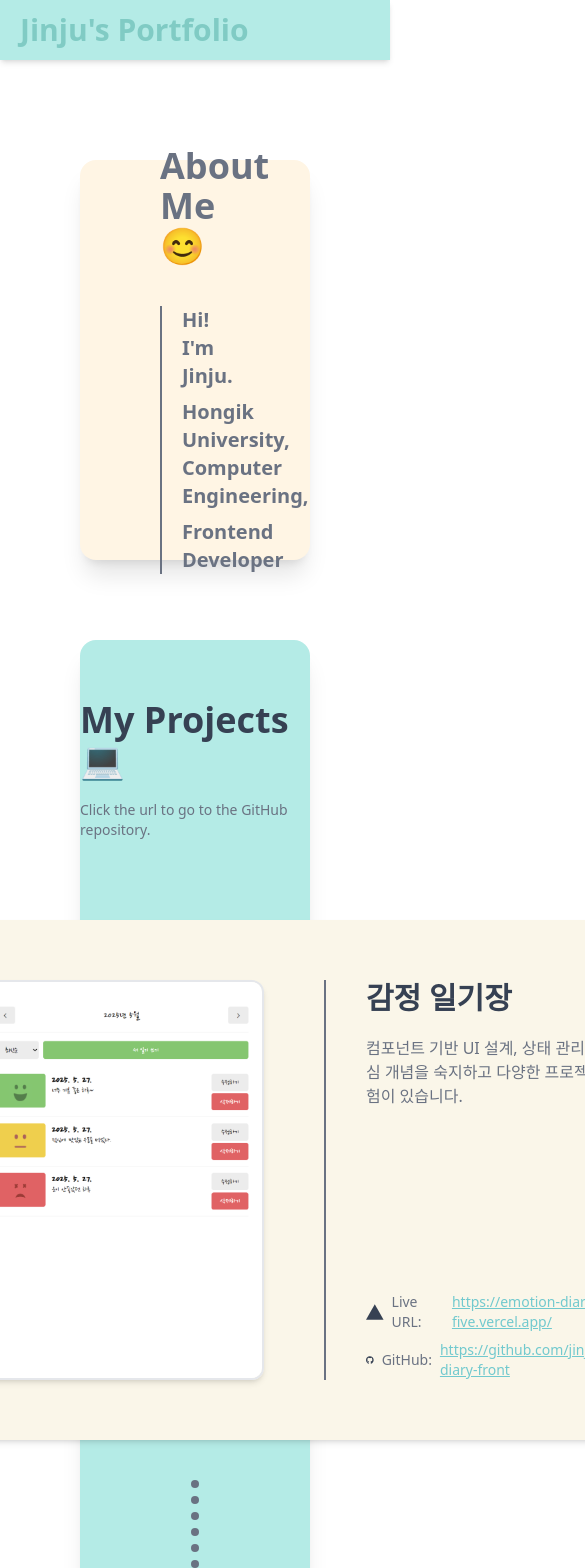
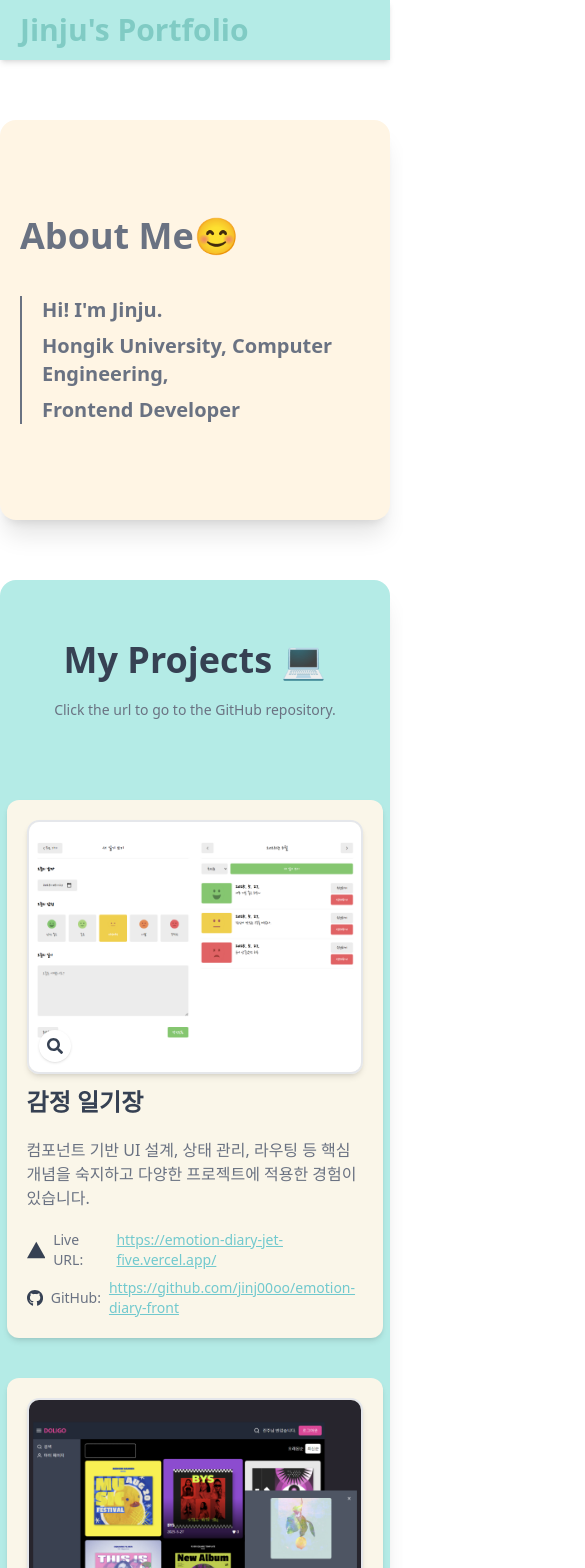
Before and after one commit to jinj00oo/jinju-portfolio, a React (Vite) app: page / in a window 390 px wide. Shown: the top 1568 px of the page, 585 px wide, since content can reach past the window. Built offline with nearby package versions, Linux system fonts and the light colour scheme.

Commit message:
모바일 반응형 UI 적용

```diff
--- a/src/App.tsx
+++ b/src/App.tsx
@@ -7,11 +7,11 @@ function App() {
   return (
     <div className="flex flex-col bg-white">
       <Navbar />
-      <div className="flex flex-col gap-20 py-15">
-        <div className="px-20 pt-10">
+      <div className="flex flex-col gap-15 md:gap-20 md:px-20 md:py-15">
+        <div className="">
           <AboutMe />
         </div>
-        <div className="flex flex-col gap-30 px-20 items-center">
+        <div className="flex flex-col gap-15 md:gap-30 items-center">
           <ProjectList />
           <SkillList />
         </div>
--- a/src/components/AboutMe.tsx
+++ b/src/components/AboutMe.tsx
@@ -1,6 +1,6 @@
 const AboutMe = () => {
   return (
-    <div className="flex flex-col h-100 gap-10 shadow-xl justify-center px-20 py-5 text-gray-500 rounded-2xl bg-[#FFF5E4]">
+    <div className="flex flex-col mt-15 md:mt-10 h-100 gap-10 shadow-xl justify-center px-5 py-5 md:px-20 md:py-5 text-gray-500 rounded-2xl bg-[#FFF5E4]">
       <div className="text-4xl font-semibold">About Me😊</div>
       <div className="flex flex-col text-xl font-semibold border-l-2 border-gray-500 pl-5 gap-2">
         <div>Hi! I'm Jinju.</div>
--- a/src/components/ProjectItem.tsx
+++ b/src/components/ProjectItem.tsx
@@ -11,9 +11,9 @@ const ProjectItem = ({ project }: ProjectItemProps) => {
   const [zoomed, setZoomed] = useState(false);
 
   return (
-    <div className="flex flex-col gap-10">
-      <div className="flex h-130 px-20 py-15 bg-[#FAF6E9] shadow-md hover:shadow-lg text-gray-700 rounded-xl gap-15 items-center">
-        <div className="w-140 h-100 rounded-xl relative">
+    <div className="flex flex-col sm:w-full md:w-full gap-10">
+      <div className="flex flex-col gap-3 md:gap-15 md:flex md:flex-row px-5 py-5 md:px-20 md:py-15 bg-[#FAF6E9] shadow-md hover:shadow-lg text-gray-700 rounded-xl items-center">
+        <div className="sm:w-50 sm:h-50 md:w-140 md:h-100 max-w-full relative md:border-r-2 md:border-gray-500 md:pr-10">
           <img
             className="rounded-xl border-2 border-gray-200 shadow-md w-full h-full object-cover"
             src={project.image}
@@ -27,12 +27,12 @@ const ProjectItem = ({ project }: ProjectItemProps) => {
           </div>
         </div>
 
-        <div className="flex flex-col h-full justify-between border-l-2 border-gray-500 pl-10 gap-10">
+        <div className="flex flex-col flex-1 md:h-100 justify-between gap-5">
           <div className="flex flex-col gap-5">
-            <div className="w-80 text-3xl font-bold">{project.name}</div>
-            <div className="w-80 text-gray-500">{project.description}</div>
+            <div className="md:w-80 text-2xl md:text-3xl font-bold">{project.name}</div>
+            <div className="md:w-80 text-gray-500">{project.description}</div>
           </div>
-          <div className="flex flex-col w-80 text-sm text-gray-500 gap-2">
+          <div className="flex flex-col md:w-80 text-sm text-gray-500 gap-2">
             {project.liveUrl && (
               <div className="flex items-center gap-2">
                 <SiVercel className="text-xl text-gray-700" />
@@ -65,7 +65,7 @@ const ProjectItem = ({ project }: ProjectItemProps) => {
           </div>
         </div>
       </div>
-      <div className="flex flex-col items-center gap-2">
+      <div className="hidden md:flex md:flex-col items-center gap-2">
         {Array.from({ length: 6 }).map((_, i) => (
           <div key={i} className="w-2 h-2 rounded-full bg-gray-500" />
         ))}
--- a/src/components/ProjectsList.tsx
+++ b/src/components/ProjectsList.tsx
@@ -6,7 +6,7 @@ const ProjectList = () => {
     <div className="flex flex-col shadow-xl pt-15 gap-5 rounded-2xl items-center bg-[#B4EBE6] w-full text-gray-700">
       <div className="text-4xl font-semibold">My Projects 💻</div>
       <div className="text-sm text-gray-500">Click the url to go to the GitHub repository.</div>
-      <div className="flex flex-col gap-10 py-15">
+      <div className="flex flex-col gap-10 px-5 py-15">
         {projects.map((project) => (
           <ProjectItem key={project.id} project={project} />
         ))}
--- a/src/components/SkillList.tsx
+++ b/src/components/SkillList.tsx
@@ -3,7 +3,7 @@ import SkillItem from './SkillItem';
 
 const SkillList = () => {
   return (
-    <div className="flex flex-col w-full shadow-xl rounded-2xl bg-[#A6E3E9] items-center py-15 gap-5">
+    <div className="flex flex-col w-full shadow-xl rounded-2xl bg-[#A6E3E9] items-center px-5 py-15 gap-5">
       <div className="text-4xl font-semibold">My Skills 📚</div>
       <div className="text-sm text-gray-500">My skills are listed below.</div>
       <div className="flex flex-wrap w-full py-10 gap-x-10 gap-y-5 justify-center">
```
